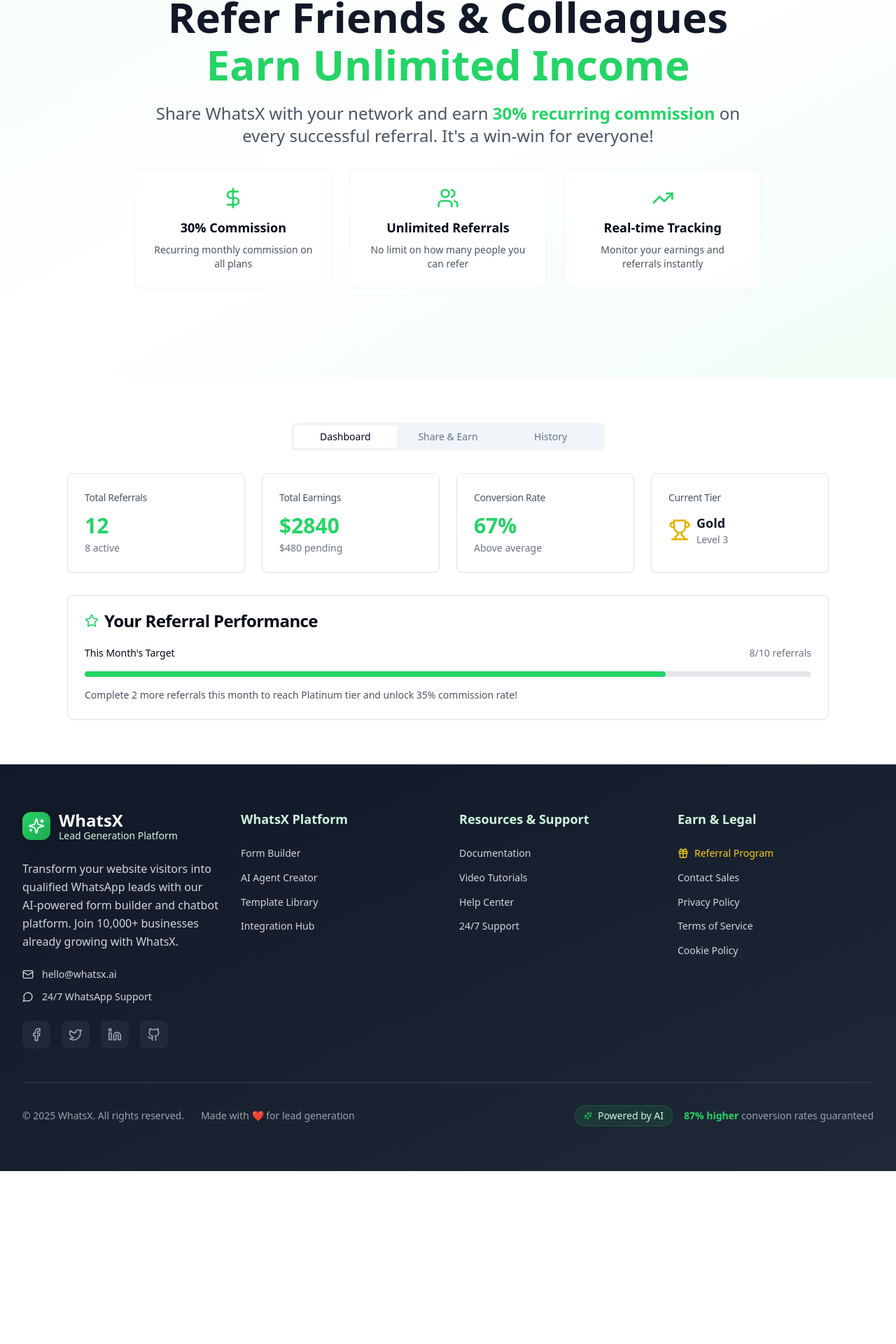
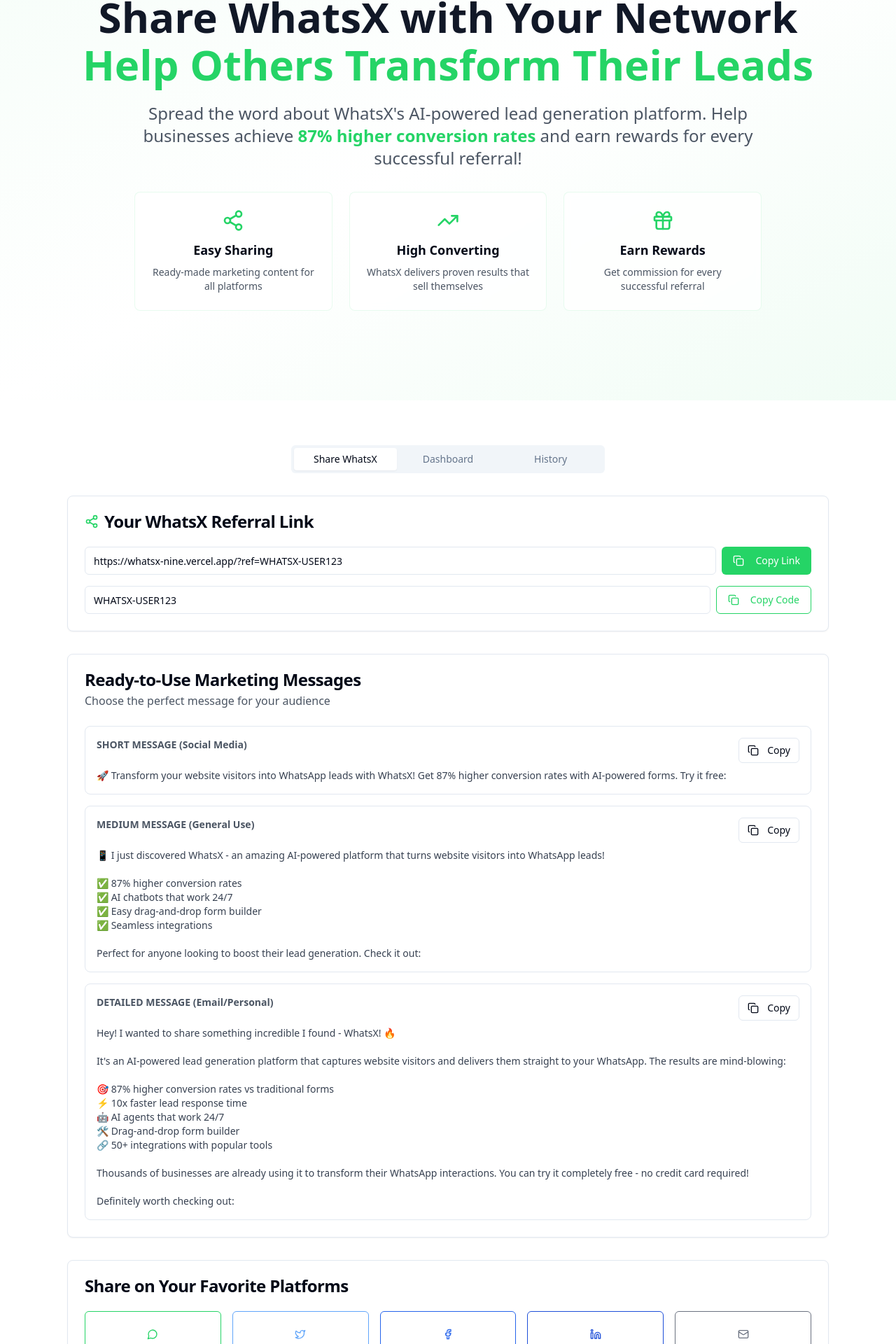
Before and after one commit to muhammedadnanv/whatsx-lead-flow-09, a React (Vite) app: page /referral in a window 1280 px wide. Shown: the part 209-2129 px from the top of the page at 70% size. Before the commit the page ends 1882 px from the top, so only its background shows below. Built offline with nearby package versions, Linux system fonts and the light colour scheme.

Commit message:
Refactor: Update referral link
Update the referral system to share WhatsX with marketing content.

```diff
--- a/src/pages/Referral.tsx
+++ b/src/pages/Referral.tsx
@@ -1,4 +1,3 @@
-
 import React, { useState } from "react";
 import Layout from "@/components/Layout";
 import { Button } from "@/components/ui/button";
@@ -27,7 +26,7 @@ import { useToast } from "@/hooks/use-toast";
 const Referral = () => {
   const [copied, setCopied] = useState(false);
   const [referralCode] = useState("WHATSX-USER123"); // In real app, this would come from user data
-  const [referralLink] = useState(`https://whatsx.ai/signup?ref=${referralCode}`);
+  const [referralLink] = useState(`https://whatsx-nine.vercel.app/?ref=${referralCode}`);
   const { toast } = useToast();
 
   const handleCopy = (text: string, type: string) => {
@@ -40,32 +39,43 @@ const Referral = () => {
     setTimeout(() => setCopied(false), 2000);
   };
 
-  const handleShare = (platform: string) => {
-    const shareText = "Transform your website visitors into WhatsApp leads with WhatsX! Join me and get 30% commission on every referral. ";
+  const marketingMessages = {
+    short: "🚀 Transform your website visitors into WhatsApp leads with WhatsX! Get 87% higher conversion rates with AI-powered forms. Try it free:",
+    medium: "📱 I just discovered WhatsX - an amazing AI-powered platform that turns website visitors into WhatsApp leads! \n\n✅ 87% higher conversion rates\n✅ AI chatbots that work 24/7\n✅ Easy drag-and-drop form builder\n✅ Seamless integrations\n\nPerfect for anyone looking to boost their lead generation. Check it out:",
+    long: "Hey! I wanted to share something incredible I found - WhatsX! 🔥\n\nIt's an AI-powered lead generation platform that captures website visitors and delivers them straight to your WhatsApp. The results are mind-blowing:\n\n🎯 87% higher conversion rates vs traditional forms\n⚡ 10x faster lead response time\n🤖 AI agents that work 24/7\n🛠️ Drag-and-drop form builder\n🔗 50+ integrations with popular tools\n\nThousands of businesses are already using it to transform their WhatsApp interactions. You can try it completely free - no credit card required!\n\nDefinitely worth checking out:"
+  };
+
+  const handleShare = (platform: string, messageType: keyof typeof marketingMessages = 'medium') => {
+    const shareText = marketingMessages[messageType];
     const shareUrl = referralLink;
 
     let url = "";
     switch (platform) {
       case "twitter":
-        url = `https://twitter.com/intent/tweet?text=${encodeURIComponent(shareText)}&url=${encodeURIComponent(shareUrl)}`;
+        url = `https://twitter.com/intent/tweet?text=${encodeURIComponent(shareText + " " + shareUrl)}`;
         break;
       case "facebook":
-        url = `https://www.facebook.com/sharer/sharer.php?u=${encodeURIComponent(shareUrl)}`;
+        url = `https://www.facebook.com/sharer/sharer.php?u=${encodeURIComponent(shareUrl)}&quote=${encodeURIComponent(shareText)}`;
         break;
       case "linkedin":
-        url = `https://www.linkedin.com/sharing/share-offsite/?url=${encodeURIComponent(shareUrl)}`;
+        url = `https://www.linkedin.com/sharing/share-offsite/?url=${encodeURIComponent(shareUrl)}&summary=${encodeURIComponent(shareText)}`;
         break;
       case "email":
-        url = `mailto:?subject=${encodeURIComponent("Join WhatsX - AI-Powered Lead Generation")}&body=${encodeURIComponent(shareText + shareUrl)}`;
+        url = `mailto:?subject=${encodeURIComponent("Check out WhatsX - AI-Powered WhatsApp Lead Generation")}&body=${encodeURIComponent(shareText + "\n\n" + shareUrl)}`;
         break;
       case "whatsapp":
-        url = `https://wa.me/?text=${encodeURIComponent(shareText + shareUrl)}`;
+        url = `https://wa.me/?text=${encodeURIComponent(shareText + " " + shareUrl)}`;
         break;
     }
 
     if (url) {
       window.open(url, "_blank");
     }
+  };
+
+  const handleCopyMessage = (messageType: keyof typeof marketingMessages) => {
+    const message = marketingMessages[messageType] + " " + referralLink;
+    handleCopy(message, "Marketing message");
   };
 
   const referralStats = {
@@ -86,45 +96,45 @@ const Referral = () => {
 
   return (
     <Layout
-      seoTitle="Referral Program - WhatsX | Earn 30% Commission"
-      seoDescription="Join WhatsX referral program and earn 30% commission for every successful referral. Share WhatsX with your network and get rewarded."
-      seoKeywords="referral program, affiliate marketing, earn commission, WhatsApp leads, passive income"
+      seoTitle="Share WhatsX - Referral Program | Earn by Sharing AI-Powered Lead Generation"
+      seoDescription="Share WhatsX with your network and help others transform their website visitors into WhatsApp leads. Get rewarded for spreading the word about our AI-powered platform."
+      seoKeywords="WhatsX referral, share WhatsX, lead generation, WhatsApp marketing, AI forms, affiliate program"
     >
       {/* Hero Section */}
       <section className="bg-gradient-to-br from-whatsapp-light-green/20 via-white to-whatsapp-light-green/30 py-16 sm:py-20">
         <div className="container mx-auto px-4 sm:px-6 lg:px-8 text-center">
           <div className="flex items-center justify-center mb-6">
             <Badge className="bg-whatsapp-green/10 text-whatsapp-green border-whatsapp-green/20 px-4 py-2">
-              <Gift className="w-4 h-4 mr-2" />
-              Earn 30% Commission
+              <Share2 className="w-4 h-4 mr-2" />
+              Share WhatsX & Earn Rewards
             </Badge>
           </div>
 
           <h1 className="text-4xl sm:text-5xl md:text-6xl font-bold text-gray-900 mb-6 leading-tight">
-            Refer Friends & Colleagues
-            <span className="text-whatsapp-green block mt-2">Earn Unlimited Income</span>
+            Share WhatsX with Your Network
+            <span className="text-whatsapp-green block mt-2">Help Others Transform Their Leads</span>
           </h1>
 
           <p className="text-xl sm:text-2xl text-gray-600 mb-8 max-w-4xl mx-auto leading-relaxed">
-            Share WhatsX with your network and earn <span className="text-whatsapp-green font-semibold">30% recurring commission</span> on every successful referral.
-            It's a win-win for everyone!
+            Spread the word about WhatsX's AI-powered lead generation platform. Help businesses achieve
+            <span className="text-whatsapp-green font-semibold"> 87% higher conversion rates</span> and earn rewards for every successful referral!
           </p>
 
           <div className="grid grid-cols-1 sm:grid-cols-3 gap-6 max-w-4xl mx-auto mb-12">
             <div className="bg-white/80 backdrop-blur-sm rounded-lg p-6 border border-whatsapp-green/10">
-              <DollarSign className="w-8 h-8 text-whatsapp-green mx-auto mb-3" />
-              <h3 className="font-semibold text-lg mb-2">30% Commission</h3>
-              <p className="text-gray-600 text-sm">Recurring monthly commission on all plans</p>
-            </div>
-            <div className="bg-white/80 backdrop-blur-sm rounded-lg p-6 border border-whatsapp-green/10">
-              <Users className="w-8 h-8 text-whatsapp-green mx-auto mb-3" />
-              <h3 className="font-semibold text-lg mb-2">Unlimited Referrals</h3>
-              <p className="text-gray-600 text-sm">No limit on how many people you can refer</p>
+              <Share2 className="w-8 h-8 text-whatsapp-green mx-auto mb-3" />
+              <h3 className="font-semibold text-lg mb-2">Easy Sharing</h3>
+              <p className="text-gray-600 text-sm">Ready-made marketing content for all platforms</p>
             </div>
             <div className="bg-white/80 backdrop-blur-sm rounded-lg p-6 border border-whatsapp-green/10">
               <TrendingUp className="w-8 h-8 text-whatsapp-green mx-auto mb-3" />
-              <h3 className="font-semibold text-lg mb-2">Real-time Tracking</h3>
-              <p className="text-gray-600 text-sm">Monitor your earnings and referrals instantly</p>
+              <h3 className="font-semibold text-lg mb-2">High Converting</h3>
+              <p className="text-gray-600 text-sm">WhatsX delivers proven results that sell themselves</p>
+            </div>
+            <div className="bg-white/80 backdrop-blur-sm rounded-lg p-6 border border-whatsapp-green/10">
+              <Gift className="w-8 h-8 text-whatsapp-green mx-auto mb-3" />
+              <h3 className="font-semibold text-lg mb-2">Earn Rewards</h3>
+              <p className="text-gray-600 text-sm">Get commission for every successful referral</p>
             </div>
           </div>
         </div>
@@ -133,12 +143,205 @@ const Referral = () => {
       {/* Main Content */}
       <section className="py-16 px-4 sm:px-6 lg:px-8">
         <div className="container mx-auto max-w-6xl">
-          <Tabs defaultValue="dashboard" className="space-y-8">
+          <Tabs defaultValue="share" className="space-y-8">
             <TabsList className="grid w-full max-w-md mx-auto grid-cols-3">
+              <TabsTrigger value="share">Share WhatsX</TabsTrigger>
               <TabsTrigger value="dashboard">Dashboard</TabsTrigger>
-              <TabsTrigger value="share">Share & Earn</TabsTrigger>
               <TabsTrigger value="history">History</TabsTrigger>
             </TabsList>
+
+            {/* Share WhatsX Tab */}
+            <TabsContent value="share" className="space-y-8">
+              <Card>
+                <CardHeader>
+                  <CardTitle className="flex items-center">
+                    <Share2 className="w-5 h-5 text-whatsapp-green mr-2" />
+                    Your WhatsX Referral Link
+                  </CardTitle>
+                </CardHeader>
+                <CardContent className="space-y-4">
+                  <div className="flex flex-col sm:flex-row gap-2">
+                    <Input
+                      value={referralLink}
+                      readOnly
+                      className="flex-1"
+                    />
+                    <Button
+                      onClick={() => handleCopy(referralLink, "Referral link")}
+                      className="bg-whatsapp-green hover:bg-whatsapp-dark-green min-w-[120px]"
+                    >
+                      {copied ? <Check className="w-4 h-4 mr-2" /> : <Copy className="w-4 h-4 mr-2" />}
+                      {copied ? "Copied!" : "Copy Link"}
+                    </Button>
+                  </div>
+
+                  <div className="flex flex-col sm:flex-row gap-2">
+                    <Input
+                      value={referralCode}
+                      readOnly
+                      className="flex-1"
+                      placeholder="Your referral code"
+                    />
+                    <Button
+                      variant="outline"
+                      onClick={() => handleCopy(referralCode, "Referral code")}
+                      className="border-whatsapp-green text-whatsapp-green hover:bg-whatsapp-light-green/20 min-w-[120px]"
+                    >
+                      <Copy className="w-4 h-4 mr-2" />
+                      Copy Code
+                    </Button>
+                  </div>
+                </CardContent>
+              </Card>
+
+              <Card>
+                <CardHeader>
+                  <CardTitle>Ready-to-Use Marketing Messages</CardTitle>
+                  <p className="text-gray-600">Choose the perfect message for your audience</p>
+                </CardHeader>
+                <CardContent className="space-y-6">
+                  <div className="space-y-4">
+                    <div className="border rounded-lg p-4">
+                      <div className="flex justify-between items-start mb-2">
+                        <h4 className="font-semibold text-sm text-gray-600">SHORT MESSAGE (Social Media)</h4>
+                        <Button
+                          size="sm"
+                          variant="outline"
+                          onClick={() => handleCopyMessage('short')}
+                        >
+                          <Copy className="w-3 h-3 mr-1" />
+                          Copy
+                        </Button>
+                      </div>
+                      <p className="text-sm text-gray-700">{marketingMessages.short}</p>
+                    </div>
+
+                    <div className="border rounded-lg p-4">
+                      <div className="flex justify-between items-start mb-2">
+                        <h4 className="font-semibold text-sm text-gray-600">MEDIUM MESSAGE (General Use)</h4>
+                        <Button
+                          size="sm"
+                          variant="outline"
+                          onClick={() => handleCopyMessage('medium')}
+                        >
+                          <Copy className="w-3 h-3 mr-1" />
+                          Copy
+                        </Button>
+                      </div>
+                      <p className="text-sm text-gray-700 whitespace-pre-line">{marketingMessages.medium}</p>
+                    </div>
+
+                    <div className="border rounded-lg p-4">
+                      <div className="flex justify-between items-start mb-2">
+                        <h4 className="font-semibold text-sm text-gray-600">DETAILED MESSAGE (Email/Personal)</h4>
+                        <Button
+                          size="sm"
+                          variant="outline"
+                          onClick={() => handleCopyMessage('long')}
+                        >
+                          <Copy className="w-3 h-3 mr-1" />
+                          Copy
+                        </Button>
+                      </div>
+                      <p className="text-sm text-gray-700 whitespace-pre-line">{marketingMessages.long}</p>
+                    </div>
+                  </div>
+                </CardContent>
+              </Card>
+
+              <Card>
+                <CardHeader>
+                  <CardTitle>Share on Your Favorite Platforms</CardTitle>
+                </CardHeader>
+                <CardContent>
+                  <div className="grid grid-cols-2 sm:grid-cols-5 gap-4">
+                    <Button
+                      variant="outline"
+                      onClick={() => handleShare("whatsapp")}
+                      className="flex flex-col items-center p-6 h-auto border-whatsapp-green text-whatsapp-green hover:bg-whatsapp-light-green/20"
+                    >
+                      <MessageCircle className="w-6 h-6 mb-2" />
+                      WhatsApp
+                    </Button>
+                    <Button
+                      variant="outline"
+                      onClick={() => handleShare("twitter", "short")}
+                      className="flex flex-col items-center p-6 h-auto border-blue-400 text-blue-400 hover:bg-blue-50"
+                    >
+                      <Twitter className="w-6 h-6 mb-2" />
+                      Twitter
+                    </Button>
+                    <Button
+                      variant="outline"
+                      onClick={() => handleShare("facebook")}
+                      className="flex flex-col items-center p-6 h-auto border-blue-600 text-blue-600 hover:bg-blue-50"
+                    >
+                      <Facebook className="w-6 h-6 mb-2" />
+                      Facebook
+                    </Button>
+                    <Button
+                      variant="outline"
+                      onClick={() => handleShare("linkedin")}
+                      className="flex flex-col items-center p-6 h-auto border-blue-700 text-blue-700 hover:bg-blue-50"
+                    >
+                      <Linkedin className="w-6 h-6 mb-2" />
+                      LinkedIn
+                    </Button>
+                    <Button
+                      variant="outline"
+                      onClick={() => handleShare("email", "long")}
+                      className="flex flex-col items-center p-6 h-auto border-gray-500 text-gray-500 hover:bg-gray-50"
+                    >
+                      <Mail className="w-6 h-6 mb-2" />
+                      Email
+                    </Button>
+                  </div>
+                </CardContent>
+              </Card>
+
+              {/* Commission Tiers section */}
+              <Card>
+                <CardHeader>
+                  <CardTitle>Commission Tiers</CardTitle>
+                </CardHeader>
+                <CardContent>
+                  <div className="space-y-4">
+                    <div className="flex items-center justify-between p-4 border rounded-lg border-whatsapp-green bg-whatsapp-light-green/10">
+                      <div className="flex items-center">
+                        <Trophy className="w-6 h-6 text-yellow-500 mr-3" />
+                        <div>
+                          <div className="font-semibold text-whatsapp-green">Gold Tier (Current)</div>
+                          <div className="text-sm text-gray-600">5-14 referrals</div>
+                        </div>
+                      </div>
+                      <div className="text-2xl font-bold text-whatsapp-green">30%</div>
+                    </div>
+
+                    <div className="flex items-center justify-between p-4 border rounded-lg">
+                      <div className="flex items-center">
+                        <Trophy className="w-6 h-6 text-gray-400 mr-3" />
+                        <div>
+                          <div className="font-semibold">Platinum Tier</div>
+                          <div className="text-sm text-gray-600">15-29 referrals</div>
+                        </div>
+                      </div>
+                      <div className="text-2xl font-bold text-gray-700">35%</div>
+                    </div>
+
+                    <div className="flex items-center justify-between p-4 border rounded-lg">
+                      <div className="flex items-center">
+                        <Trophy className="w-6 h-6 text-gray-400 mr-3" />
+                        <div>
+                          <div className="font-semibold">Diamond Tier</div>
+                          <div className="text-sm text-gray-600">30+ referrals</div>
+                        </div>
+                      </div>
+                      <div className="text-2xl font-bold text-gray-700">40%</div>
+                    </div>
+                  </div>
+                </CardContent>
+              </Card>
+            </TabsContent>
 
             {/* Dashboard Tab */}
             <TabsContent value="dashboard" className="space-y-8">
@@ -213,143 +416,6 @@ const Referral = () => {
               </Card>
             </TabsContent>
 
-            {/* Share & Earn Tab */}
-            <TabsContent value="share" className="space-y-8">
-              <Card>
-                <CardHeader>
-                  <CardTitle className="flex items-center">
-                    <Share2 className="w-5 h-5 text-whatsapp-green mr-2" />
-                    Your Referral Link
-                  </CardTitle>
-                </CardHeader>
-                <CardContent className="space-y-4">
-                  <div className="flex flex-col sm:flex-row gap-2">
-                    <Input
-                      value={referralLink}
-                      readOnly
-                      className="flex-1"
-                    />
-                    <Button
-                      onClick={() => handleCopy(referralLink, "Referral link")}
-                      className="bg-whatsapp-green hover:bg-whatsapp-dark-green min-w-[120px]"
-                    >
-                      {copied ? <Check className="w-4 h-4 mr-2" /> : <Copy className="w-4 h-4 mr-2" />}
-                      {copied ? "Copied!" : "Copy Link"}
-                    </Button>
-                  </div>
-
-                  <div className="flex flex-col sm:flex-row gap-2">
-                    <Input
-                      value={referralCode}
-                      readOnly
-                      className="flex-1"
-                      placeholder="Your referral code"
-                    />
-                    <Button
-                      variant="outline"
-                      onClick={() => handleCopy(referralCode, "Referral code")}
-                      className="border-whatsapp-green text-whatsapp-green hover:bg-whatsapp-light-green/20 min-w-[120px]"
-                    >
-                      <Copy className="w-4 h-4 mr-2" />
-                      Copy Code
-                    </Button>
-                  </div>
-                </CardContent>
-              </Card>
-
-              <Card>
-                <CardHeader>
-                  <CardTitle>Share on Social Media</CardTitle>
-                </CardHeader>
-                <CardContent>
-                  <div className="grid grid-cols-2 sm:grid-cols-5 gap-4">
-                    <Button
-                      variant="outline"
-                      onClick={() => handleShare("whatsapp")}
-                      className="flex flex-col items-center p-6 h-auto border-whatsapp-green text-whatsapp-green hover:bg-whatsapp-light-green/20"
-                    >
-                      <MessageCircle className="w-6 h-6 mb-2" />
-                      WhatsApp
-                    </Button>
-                    <Button
-                      variant="outline"
-                      onClick={() => handleShare("twitter")}
-                      className="flex flex-col items-center p-6 h-auto border-blue-400 text-blue-400 hover:bg-blue-50"
-                    >
-                      <Twitter className="w-6 h-6 mb-2" />
-                      Twitter
-                    </Button>
-                    <Button
-                      variant="outline"
-                      onClick={() => handleShare("facebook")}
-                      className="flex flex-col items-center p-6 h-auto border-blue-600 text-blue-600 hover:bg-blue-50"
-                    >
-                      <Facebook className="w-6 h-6 mb-2" />
-                      Facebook
-                    </Button>
-                    <Button
-                      variant="outline"
-                      onClick={() => handleShare("linkedin")}
-                      className="flex flex-col items-center p-6 h-auto border-blue-700 text-blue-700 hover:bg-blue-50"
-                    >
-                      <Linkedin className="w-6 h-6 mb-2" />
-                      LinkedIn
-                    </Button>
-                    <Button
-                      variant="outline"
-                      onClick={() => handleShare("email")}
-                      className="flex flex-col items-center p-6 h-auto border-gray-500 text-gray-500 hover:bg-gray-50"
-                    >
-                      <Mail className="w-6 h-6 mb-2" />
-                      Email
-                    </Button>
-                  </div>
-                </CardContent>
-              </Card>
-
-              <Card>
-                <CardHeader>
-                  <CardTitle>Commission Tiers</CardTitle>
-                </CardHeader>
-                <CardContent>
-                  <div className="space-y-4">
-                    <div className="flex items-center justify-between p-4 border rounded-lg border-whatsapp-green bg-whatsapp-light-green/10">
-                      <div className="flex items-center">
-                        <Trophy className="w-6 h-6 text-yellow-500 mr-3" />
-                        <div>
-                          <div className="font-semibold text-whatsapp-green">Gold Tier (Current)</div>
-                          <div className="text-sm text-gray-600">5-14 referrals</div>
-                        </div>
-                      </div>
-                      <div className="text-2xl font-bold text-whatsapp-green">30%</div>
-                    </div>
-
-                    <div className="flex items-center justify-between p-4 border rounded-lg">
-                      <div className="flex items-center">
-                        <Trophy className="w-6 h-6 text-gray-400 mr-3" />
-                        <div>
-                          <div className="font-semibold">Platinum Tier</div>
-                          <div className="text-sm text-gray-600">15-29 referrals</div>
-                        </div>
-                      </div>
-                      <div className="text-2xl font-bold text-gray-700">35%</div>
-                    </div>
-
-                    <div className="flex items-center justify-between p-4 border rounded-lg">
-                      <div className="flex items-center">
-                        <Trophy className="w-6 h-6 text-gray-400 mr-3" />
-                        <div>
-                          <div className="font-semibold">Diamond Tier</div>
-                          <div className="text-sm text-gray-600">30+ referrals</div>
-                        </div>
-                      </div>
-                      <div className="text-2xl font-bold text-gray-700">40%</div>
-                    </div>
-                  </div>
-                </CardContent>
-              </Card>
-            </TabsContent>
-
             {/* History Tab */}
             <TabsContent value="history" className="space-y-8">
               <Card>
```
